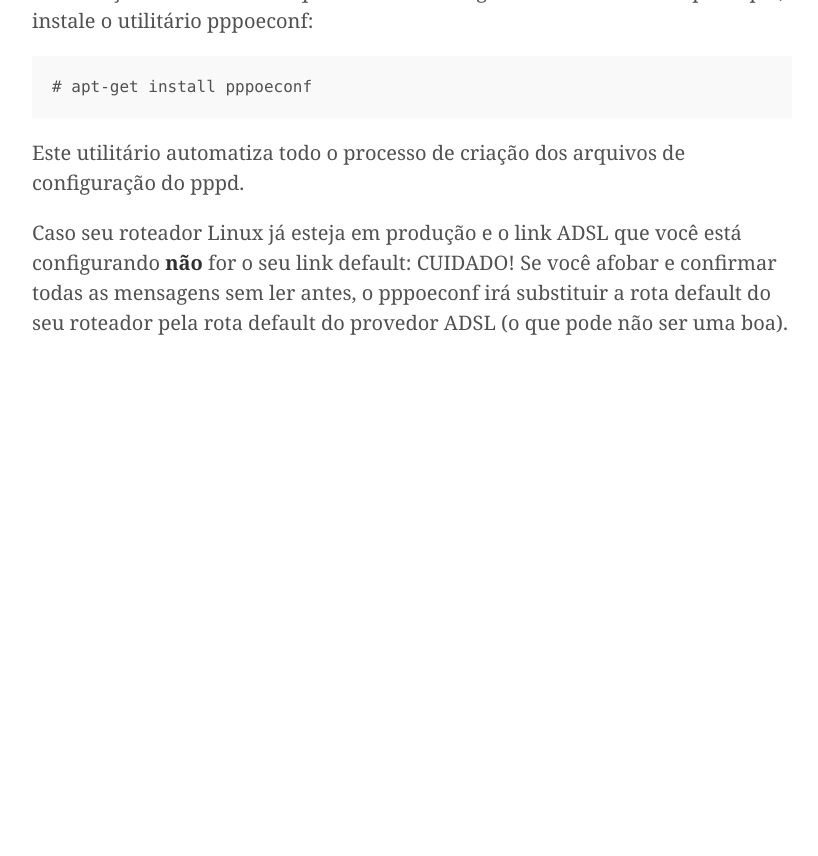
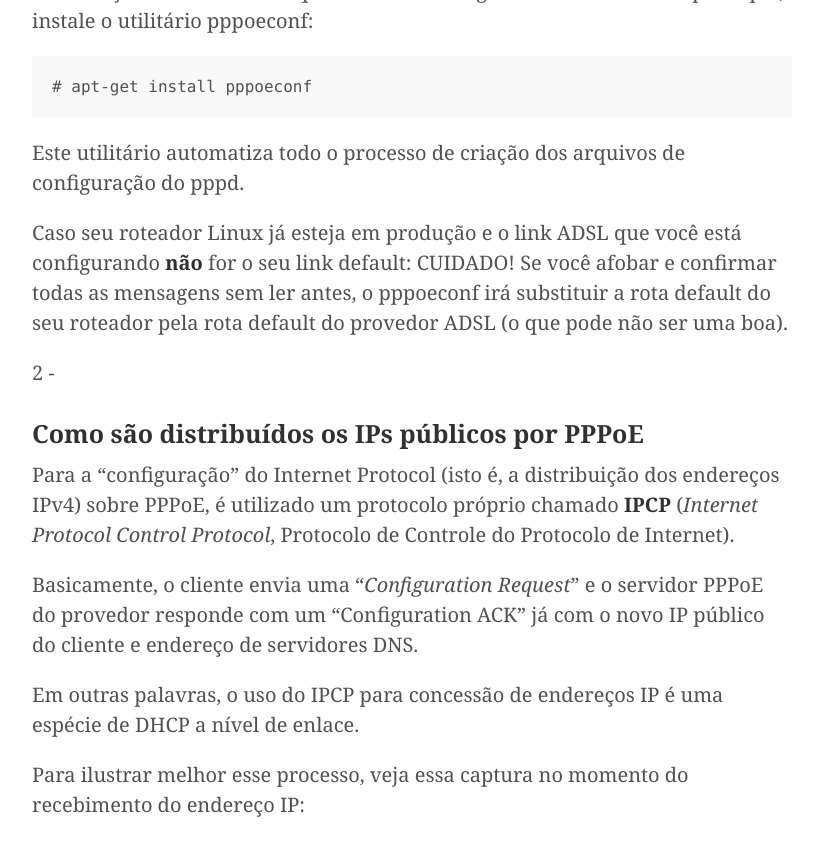
Before and after one commit to Kingm0b/jekyll-minimal-theme, a Jekyll site: the page built from _posts/2016-12-25-debian-pppoe.md, in a window 1280 px wide and 900 px high, scrolled down 1074 px. Shown: the top 856 px of the window, without its empty margins (228-1046 px from the left). Built offline with Jekyll 4.4.1, drawn with Linux system fonts in a browser that asks for light colours; before the commit the page ends 1492 px from its top, so only the background shows below that.

Commit message:
Update 2016-12-25-debian-pppoe.md

```diff
--- a/_posts/2016-12-25-debian-pppoe.md
+++ b/_posts/2016-12-25-debian-pppoe.md
@@ -29,3 +29,16 @@ Observação: se o link ADSL que você está configurando for o seu link princip
 Este utilitário automatiza todo o processo de criação dos arquivos de configuração do pppd.
 
 Caso seu roteador Linux já esteja em produção e o link ADSL que você está configurando **não** for o seu link default: CUIDADO! Se você afobar e confirmar todas as mensagens sem ler antes, o pppoeconf irá substituir a rota default do seu roteador pela rota default do provedor ADSL (o que pode não ser uma boa).
+
+2 -
+
+
+### Como são distribuídos os IPs públicos por PPPoE
+
+Para a "configuração" do Internet Protocol (isto é, a distribuição dos endereços IPv4) sobre PPPoE, é utilizado um protocolo próprio chamado **IPCP** (*Internet Protocol Control Protocol*, Protocolo de Controle do Protocolo de Internet).
+
+Basicamente, o cliente envia uma "*Configuration Request*" e o servidor PPPoE do provedor responde com um "Configuration ACK" já com o novo IP público do cliente e endereço de servidores DNS.
+
+Em outras palavras, o uso do IPCP para concessão de endereços IP é uma espécie de DHCP a nível de enlace.
+
+Para ilustrar melhor esse processo, veja essa captura no momento do recebimento do endereço IP:
```
